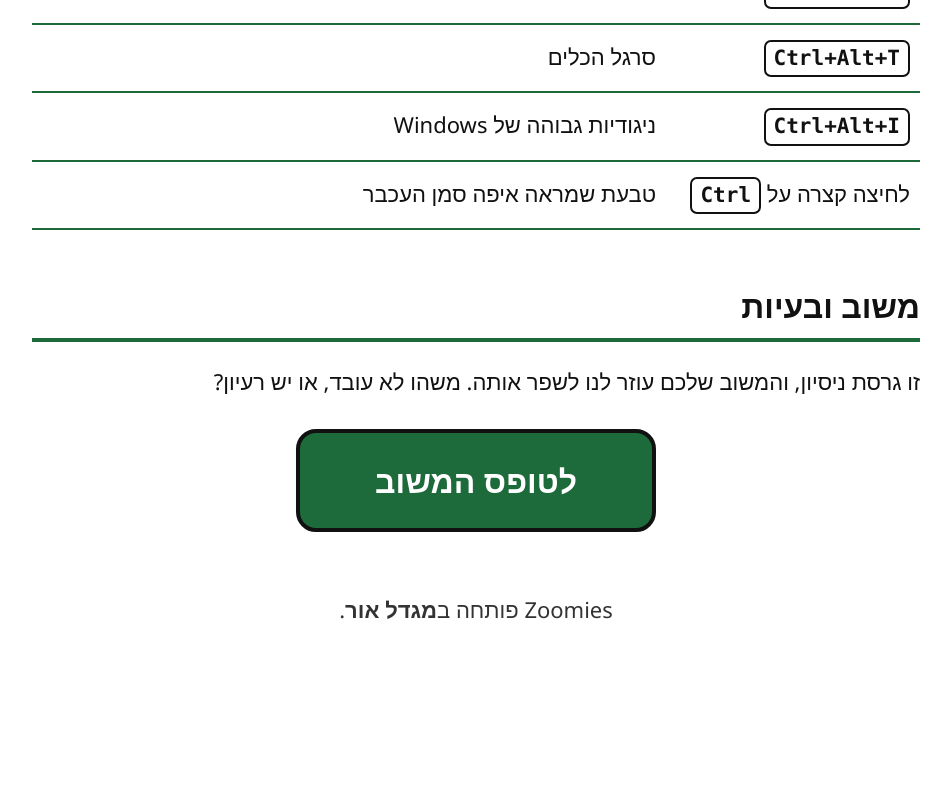
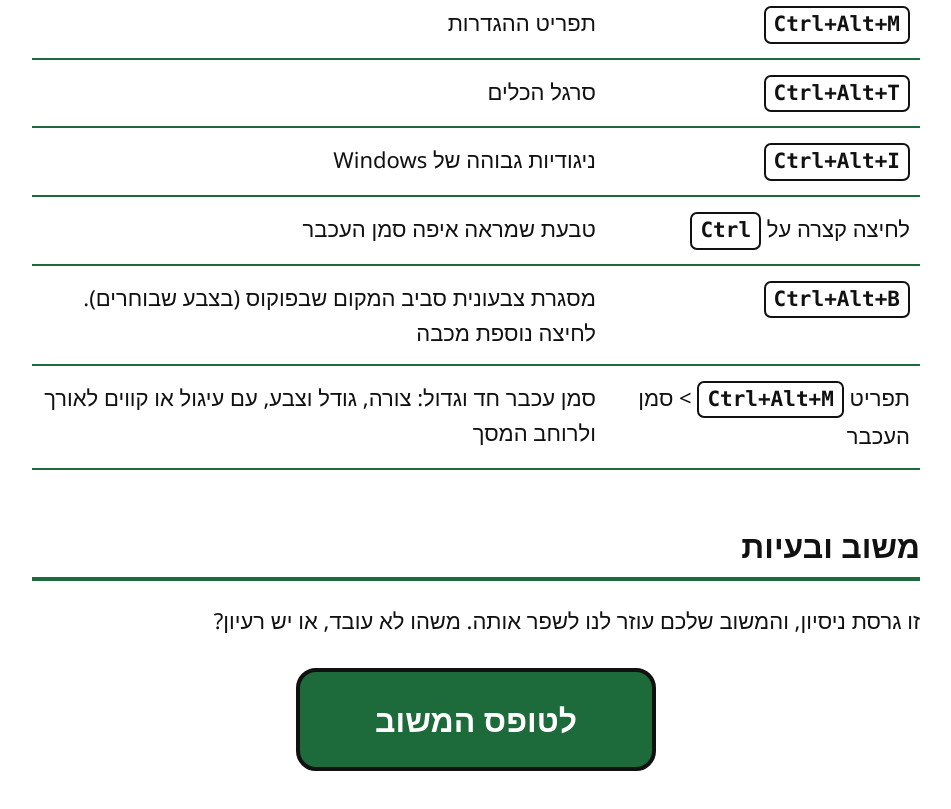
Before and after one commit to yaelnesher-cyber/ZOOMIES, a plain HTML site: page index.html in a window 1280 px wide. Shown: the part 2988-3797 px from the top of the page, without its empty margins (164-1115 px from the left). Before the commit the page ends 3697 px from the top, so only its background shows below. Drawn offline with Linux system fonts and the light colour scheme.

Commit message:
Add focus frame and pointer features; remove credit line for now
Co-Authored-By: Claude Opus 5.5 <noreply@anthropic.com>
Claude-Session: https://claude.ai/code/session_01M44n9zb93S1VsoWm4V7ens

```diff
--- a/index.html
+++ b/index.html
@@ -190,6 +190,8 @@
         <tr><td><kbd>Ctrl+Alt+T</kbd></td><td>סרגל הכלים</td></tr>
         <tr><td><kbd>Ctrl+Alt+I</kbd></td><td>ניגודיות גבוהה של Windows</td></tr>
         <tr><td>לחיצה קצרה על <kbd>Ctrl</kbd></td><td>טבעת שמראה איפה סמן העכבר</td></tr>
+        <tr><td><kbd>Ctrl+Alt+B</kbd></td><td>מסגרת צבעונית סביב המקום שבפוקוס (בצבע שבוחרים). לחיצה נוספת מכבה</td></tr>
+        <tr><td>תפריט <kbd>Ctrl+Alt+M</kbd> &gt; סמן העכבר</td><td>סמן עכבר חד וגדול: צורה, גודל וצבע, עם עיגול או קווים לאורך ולרוחב המסך</td></tr>
       </tbody>
     </table>
   </section>
@@ -201,10 +203,6 @@
     <div class="download-wrap"><a class="download" href="https://docs.google.com/forms/d/e/1FAIpQLSfLUOmaajnmlx5TlHHOEHfPOGbzu_V_TGnNOxjH_e9AKFrFNQ/viewform" target="_blank" rel="noopener">לטופס המשוב<span class="sr"> (נפתח בכרטיסייה חדשה)</span></a></div>
     <p><!--/CONTACT--></p>
   </section>
-
-  <footer>
-    <p>Zoomies פותחה ב<b>מגדל אור</b>.</p>
-  </footer>
 </main>
 </body>
 </html>
```
Also changed, not shown: 1 other file.
